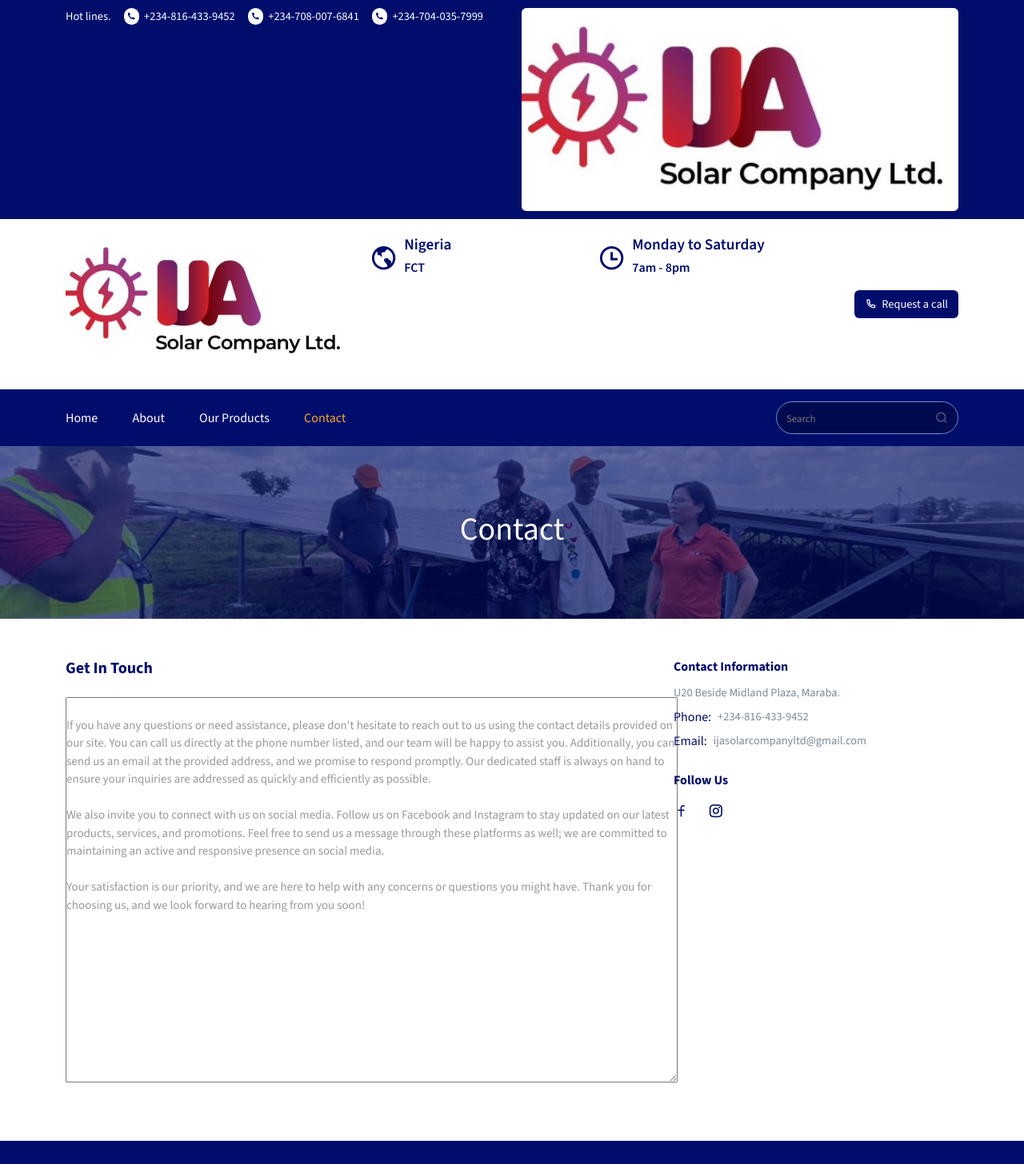
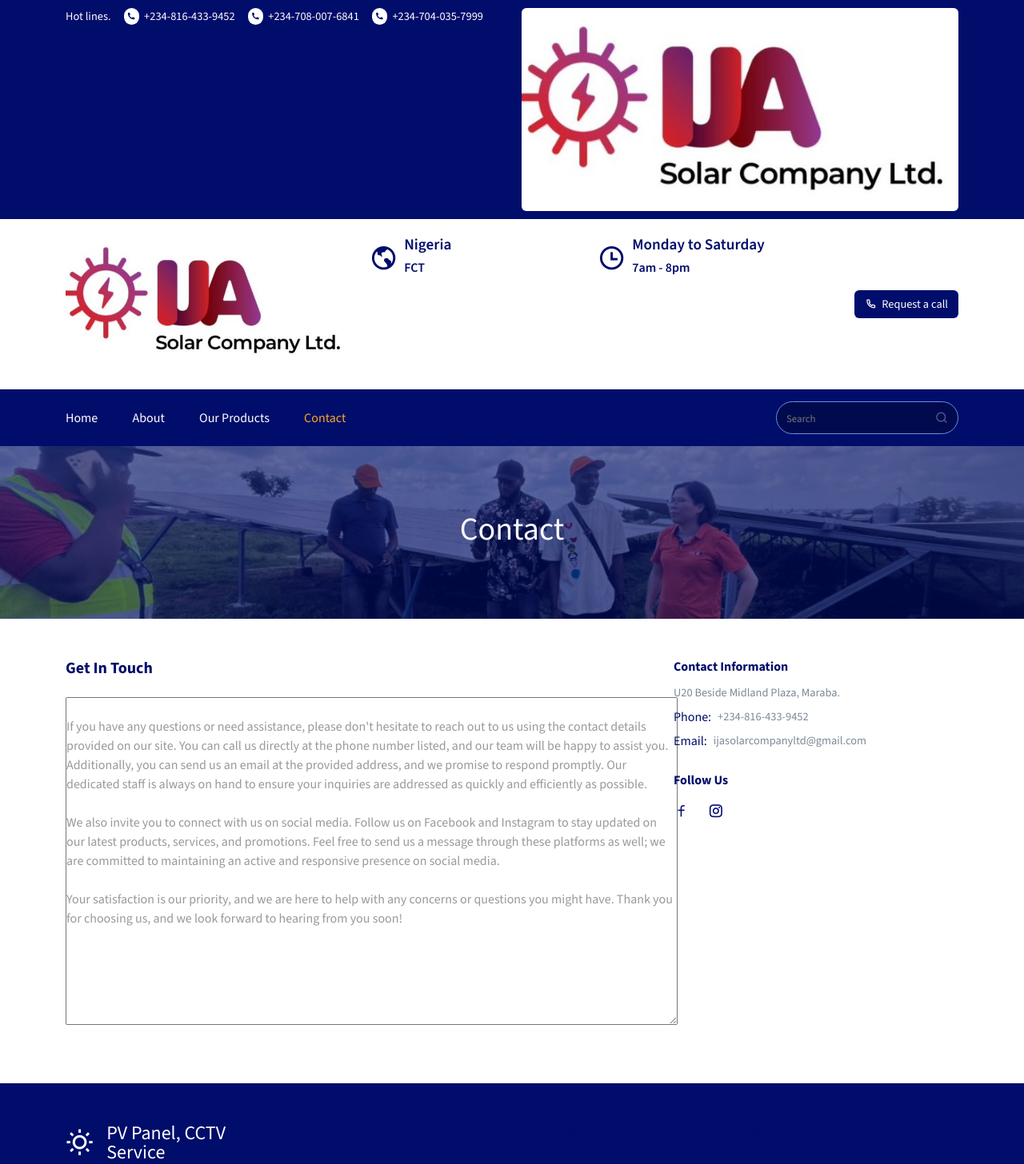
Before and after one commit to Terfa-web/IJA-Company-Limited, a React (Create React App) app: page /contact in a window 1280 px wide. Shown: the top 1456 px of the page at 80% size. Built offline with nearby package versions, Linux system fonts and the light colour scheme.

Commit message:
rows and columns

```diff
--- a/src/pages/Contact.jsx
+++ b/src/pages/Contact.jsx
@@ -38,7 +38,7 @@ const Contact = () => {
                 <FormGroup className="contact__form">
                   <textarea
                     className="text__area"
-                    rows="20"
+                    rows="17"
                     cols="90"
                     placeholder="
 If you have any questions or need assistance, please don't hesitate to reach out to us using the contact details provided on our site. You can call us directly at the phone number listed, and our team will be happy to assist you. Additionally, you can send us an email at the provided address, and we promise to respond promptly. Our dedicated staff is always on hand to ensure your inquiries are addressed as quickly and efficiently as possible.
--- a/src/styles/contact.css
+++ b/src/styles/contact.css
@@ -15,7 +15,7 @@
 }
 
 .text__area::placeholder {
-  font-size: 15px;
+  font-size: 16px;
   color: #999;
 }
 
```
